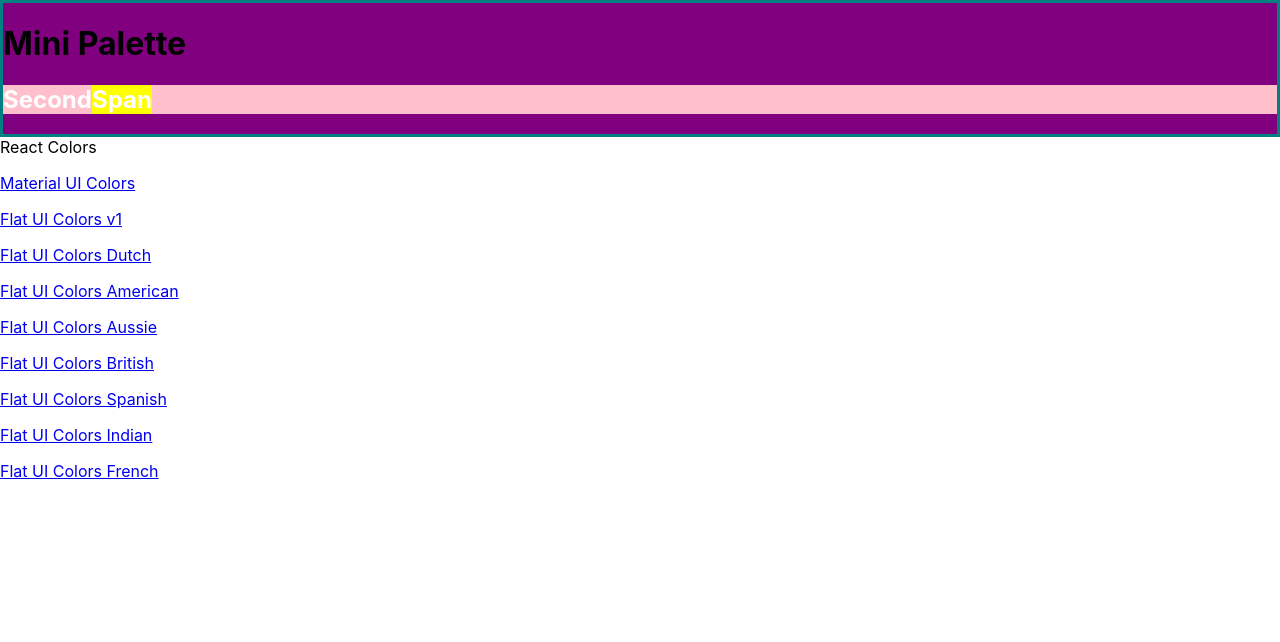
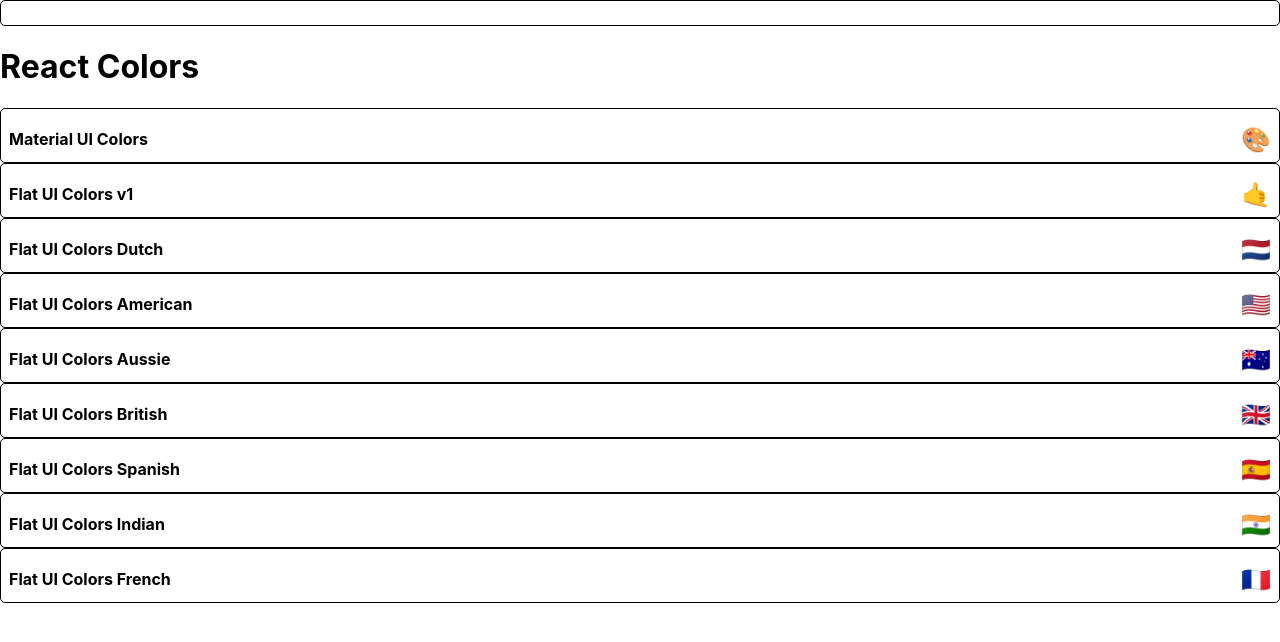
Before and after one commit to Vainakh/Colors_App, a React (Create React App) app: page / in a window 1280 px wide. Shown: the top 642 px of the page. Built offline with nearby package versions, Linux system fonts and the light colour scheme.

Commit message:
Style mini palette using withStyles

```diff
--- a/src/MiniPalette.js
+++ b/src/MiniPalette.js
@@ -2,30 +2,48 @@
 import { withStyles } from '@material-ui/core/styles';
 
 const styles = {
-  main: {
-    backgroundColor: "purple",
-    border: "3px solid teal",
+  root: {
+    backgroundColor: "white",
+    border: "1px solid black",
+    borderRadius: "5px",
+    padding: "0.5rem",
+    position: "relative",
+    overflow: "hidden",
+    "&:hover": {
+      cursor: "pointer"
+    }
   },
-  secondary: {
-    backgroundColor: "pink",
-    "& h1": {
-      color: "white",
-      "& span": {
-        backgroundColor: "yellow"
-      }
-    }
+  colors: {
+    backgroundColor: "grey"
+  },
+  title: {
+    display: "flex",
+    justifyContent: "space-between",
+    alignItems: "center",
+    margin: "0",
+    color: "black",
+    paddingTop: "0.5rem",
+    fontSize: "1rem",
+    position: "relative"
+  },
+  emoji: {
+    marginLeft: "0.5rem",
+    fontSize: "1.5rem"
   }
 }
 
 function MiniPalette(props) {
-  const {classes} = props;
+  const {classes, paletteName, emoji} = props;
   console.log(classes)
   return (
-    <div className={classes.main}>
-      <h1>Mini Palette</h1>
-      <section className={classes.secondary}>
-        <h1>Second<span>Span</span></h1>
-      </section>
+    <div className={classes.root}>
+      <div className={classes.colors}></div>
+      <h5 className={classes.title}>
+        {paletteName}
+        <span className={classes.emoji}>
+          {emoji}
+        </span>
+      </h5>
     </div>
   )
 }
--- a/src/PaletteList.js
+++ b/src/PaletteList.js
@@ -10,11 +10,11 @@
     return (
       <div>
         <MiniPalette/>
-         <div>React Colors</div>
+         <h1>React Colors</h1>
          {palettes.map(palette => (
-          <p>
-            <Link to={`/palette/${palette.id}`}>{palette.paletteName}</Link>
-          </p>
+          <MiniPalette
+            {...palette}
+          />
         ))}
       </div>
     )
```
